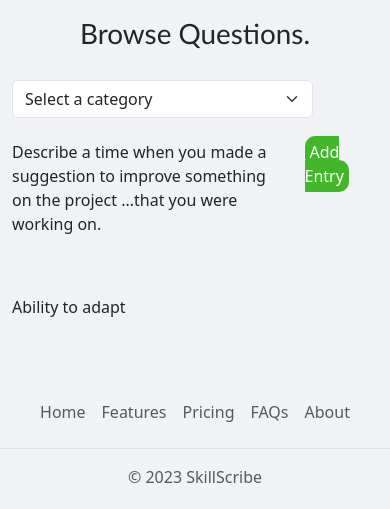
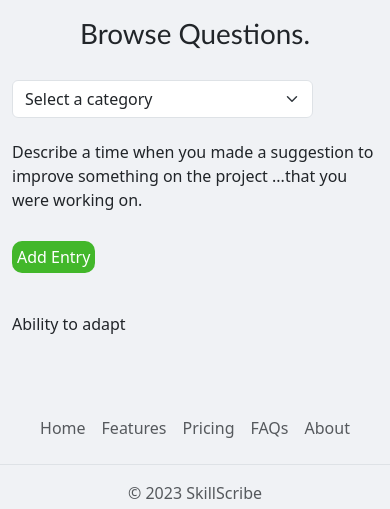
Before and after one commit to ldettorre/SkillScribe, a Django app: page /questions/ in a window 390 px wide. Shown: the part 56-565 px from the top of the page. Run offline with Django 4.2, Linux system fonts and the light colour scheme; data comes from the database, SQL or seed files in the repository.

Commit message:
Updated the question page's question and add entry element to render the add entry button fully and not broken due to spacing

```diff
--- a/entries/templates/entries/questions.html
+++ b/entries/templates/entries/questions.html
@@ -39,10 +39,10 @@
         <div class="row question-content">
             <p class="category-name" id="{{ category.name }}">{{ category.name }}</p>
             {% for question in category.behaviouralquestion_set.all %}
-            <div class="col-9 question-div">
+            <div class="col-sm-9 question-div">
             <p>{{ question.title }}</p>
             </div>
-            <div class="col-3 question-div">
+            <div class="col-sm-3 question-div">
                 <a href="{% url 'add_entry' question.id %}" class="add-entry-button">Add Entry</a>
             </div>
             {% endfor %}
```
